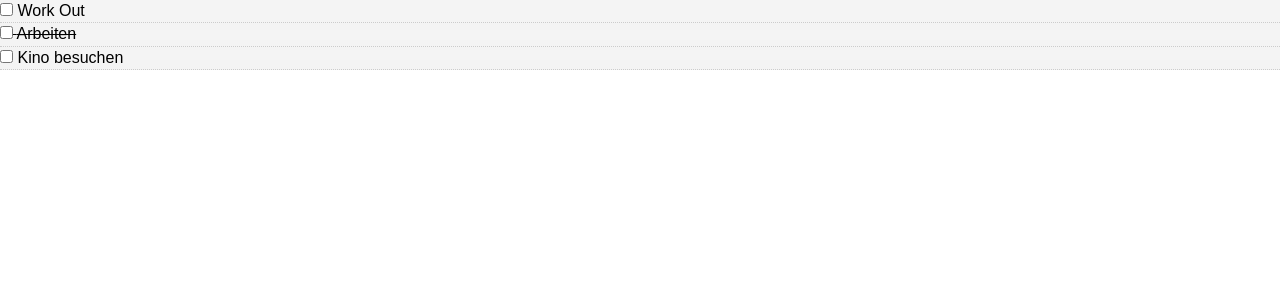
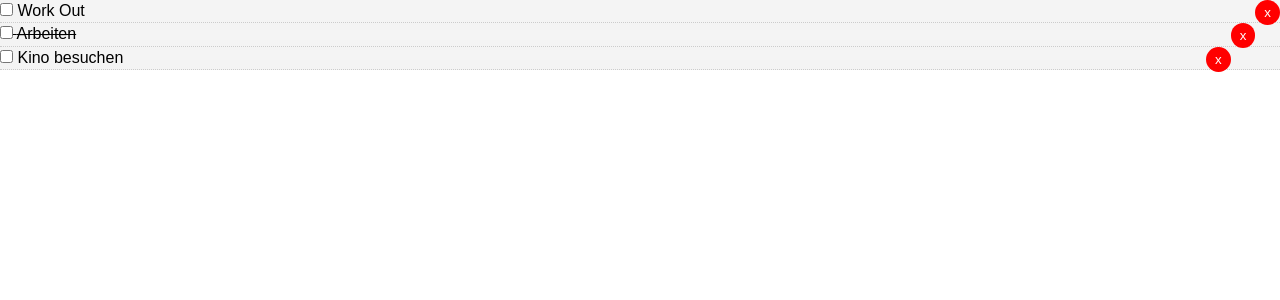
Before and after one commit to harunaltun38/React-JS, a React (Create React App) app in the folder todo-list/: page / in a window 1280 px wide. Shown: the top 300 px of the page. Built offline with nearby package versions, Linux system fonts and the light colour scheme.

Commit message:
Ermöglicht das Löschen eines Todo Items

```diff
--- a/todo-list/src/App.js
+++ b/todo-list/src/App.js
@@ -23,6 +23,8 @@
     ],
   };
 
+  // Toggle Complete
+
   markComplete = (id) => {
     this.setState({
       todos: this.state.todos.map((todo) => {
@@ -30,18 +32,28 @@
           todo.completed = !todo.completed;
         }
         return todo;
-      })
+      }),
     });
-  }
+  };
+
+  //Delete Todo
+  deleteTodo = (id) => {
+    this.setState({
+      todos: [...this.state.todos.filter((todo) => todo.id !== id)],
+    });
+  };
 
   render() {
     return (
       <div className="App">
-        <Todos todos={this.state.todos} markComplete={this.markComplete} />
+        <Todos
+          todos={this.state.todos}
+          markComplete={this.markComplete}
+          deleteTodo={this.deleteTodo}
+        />
       </div>
     );
   }
 }
 
-
 export default App;
--- a/todo-list/src/components/TodoItem.js
+++ b/todo-list/src/components/TodoItem.js
@@ -17,6 +17,7 @@
         <p>
           <input type='checkbox' onChange={this.props.markComplete.bind(this, id)} /> {' '}
           {title}
+          <button onClick={this.props.deleteTodo.bind(this,id)} style={btnStyle} >x</button>
         </p>
       </div>
     );
@@ -28,4 +29,13 @@
   todo: PropTypes.object.isRequired,
 };
 
+const btnStyle ={
+  background: '#ff0000',
+  color: '#fff',
+  border: 'none',
+  padding: '5px 9px',
+  borderRadius:'50%',
+  cursor :'pointer',
+  float:'right'
+}
 export default TodoItem;
--- a/todo-list/src/components/Todos.js
+++ b/todo-list/src/components/Todos.js
@@ -4,7 +4,7 @@
 class Todos extends Component {
   render() {
     return this.props.todos.map((todo) => (
-      <TodoItem key={todo.id} todo={todo} markComplete={this.props.markComplete} />
+      <TodoItem key={todo.id} todo={todo} markComplete={this.props.markComplete} deleteTodo={this.props.deleteTodo}/>
     ));
   }
 }
```
